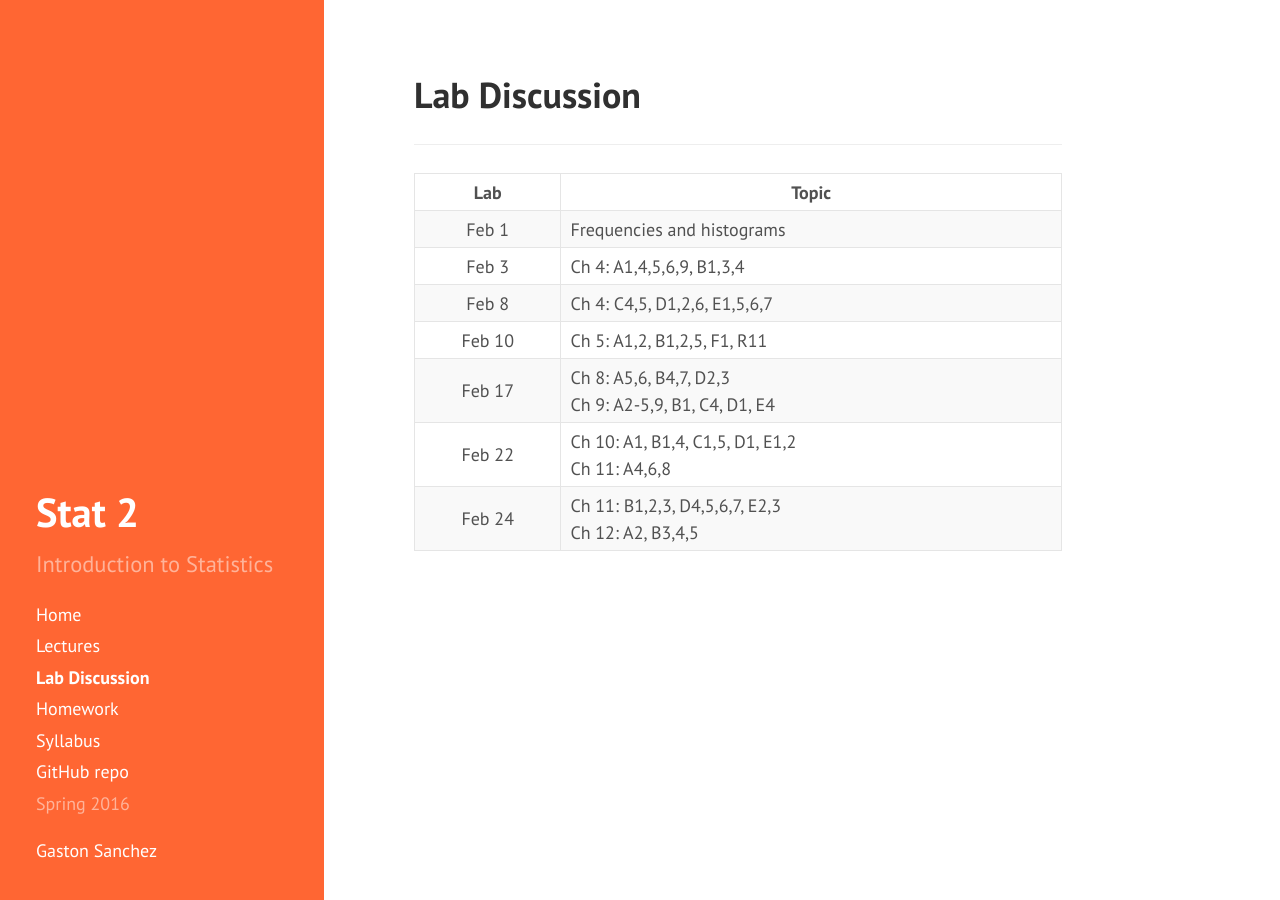
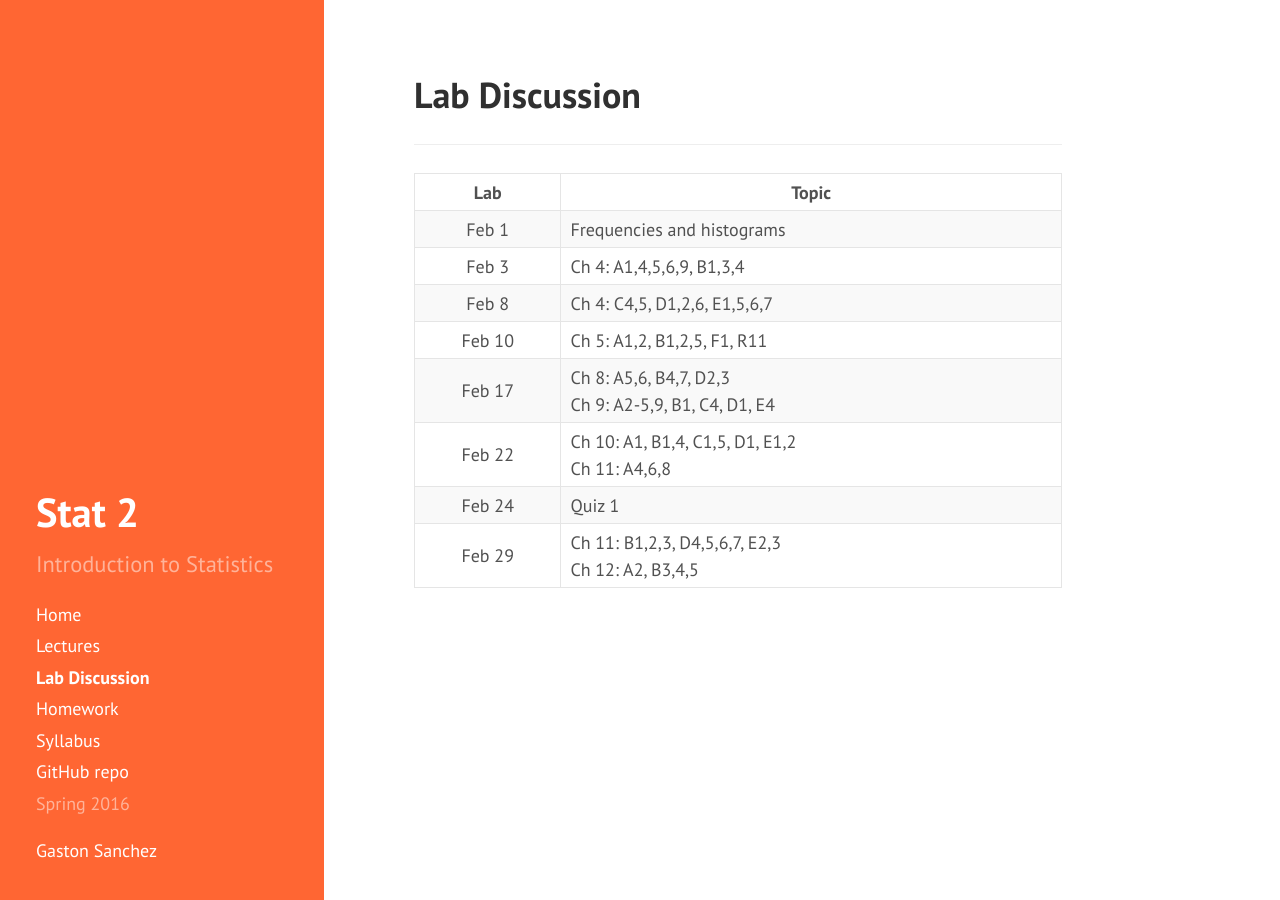
Before and after one commit to gastonstat/relic-stat2, a Jekyll site: the page built from lab/index.md, in a window 1280 px wide. Built offline with Jekyll 4.4.1, drawn with Linux system fonts in a browser that asks for light colours; nearby versions of some CDN libraries.

Commit message:
lab: added quiz 1 for Feb-24

```diff
--- a/lab/index.md
+++ b/lab/index.md
@@ -41,6 +41,10 @@ title: Lab Discussion
     </tr>
     <tr>
       <td align="center">Feb 24</td>
+      <td>Quiz 1</td>
+    </tr>
+    <tr>
+      <td align="center">Feb 29</td>
       <td>Ch 11: B1,2,3, D4,5,6,7, E2,3<br>
         Ch 12: A2, B3,4,5</td>
     </tr>
```
